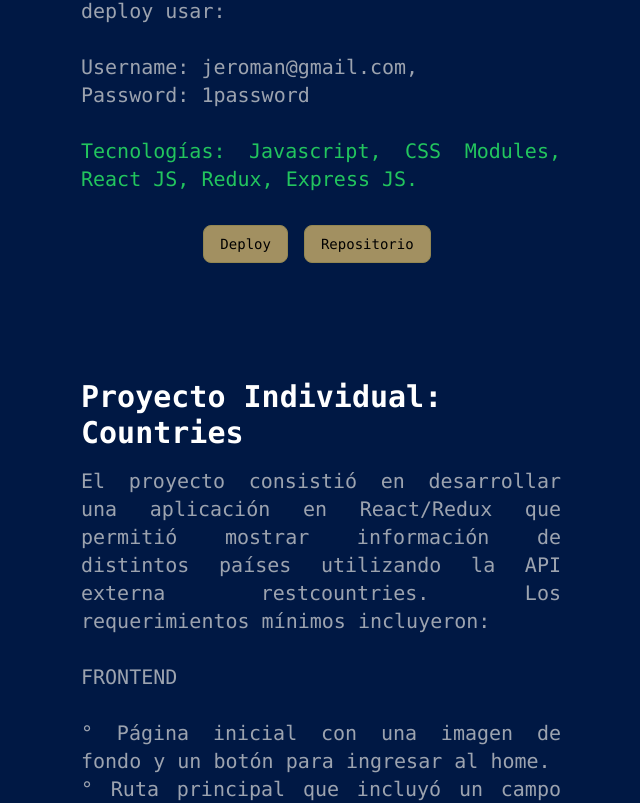
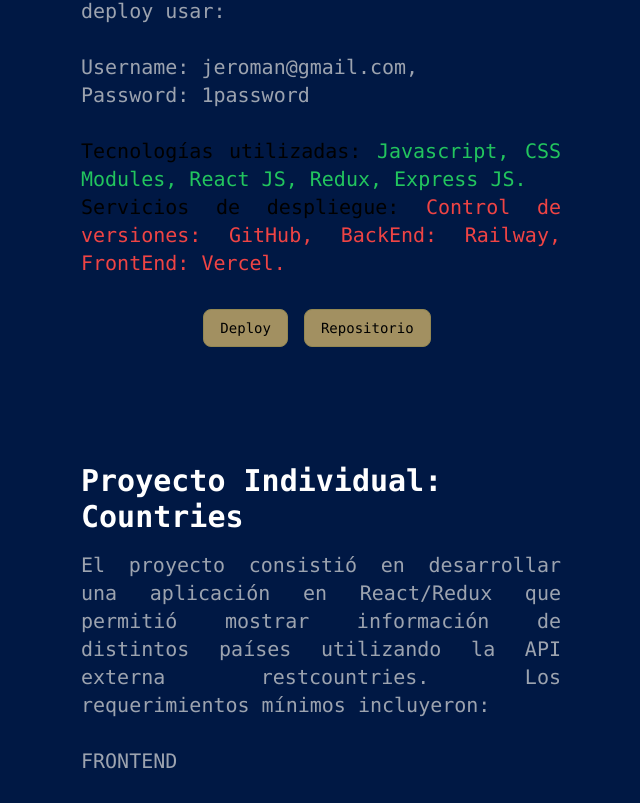
Before and after one commit to jeromanp/my-portfolio, a Next.js app: page / in a window 1280 px wide. Shown: the part 3157-3960 px from the top of the page, without its empty margins (59-699 px from the left). Built offline with nearby package versions, Linux system fonts and the light colour scheme.

Commit message:
add servicios de despliegue

```diff
--- a/src/components/Proyects.jsx
+++ b/src/components/Proyects.jsx
@@ -34,8 +34,11 @@ export default function Proyects() {
                       {proyect.description}
                     </p>
                     <br />
-                    <p className="cursor-text text-justify text-m whitespace-pre-line text-green-500">
-                      Tecnologías: {proyect.tecnologies}
+                    <p className="cursor-text text-justify text-m whitespace-pre-line text-white-500">
+                      Tecnologías utilizadas: <span className="text-green-500">{proyect.tecnologies}</span>
+                    </p>
+                    <p className="cursor-text text-justify text-m whitespace-pre-line text-white-500">
+                      Servicios de despliegue: <span className="text-red-500">{proyect.production}</span>
                     </p>
                   </div>
                 </div>
```
